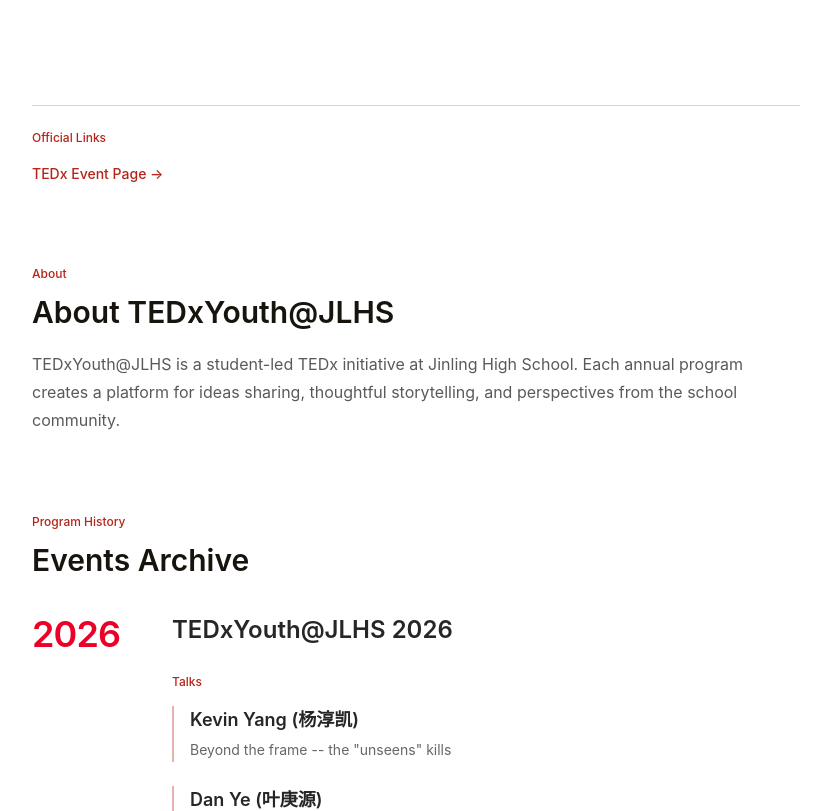
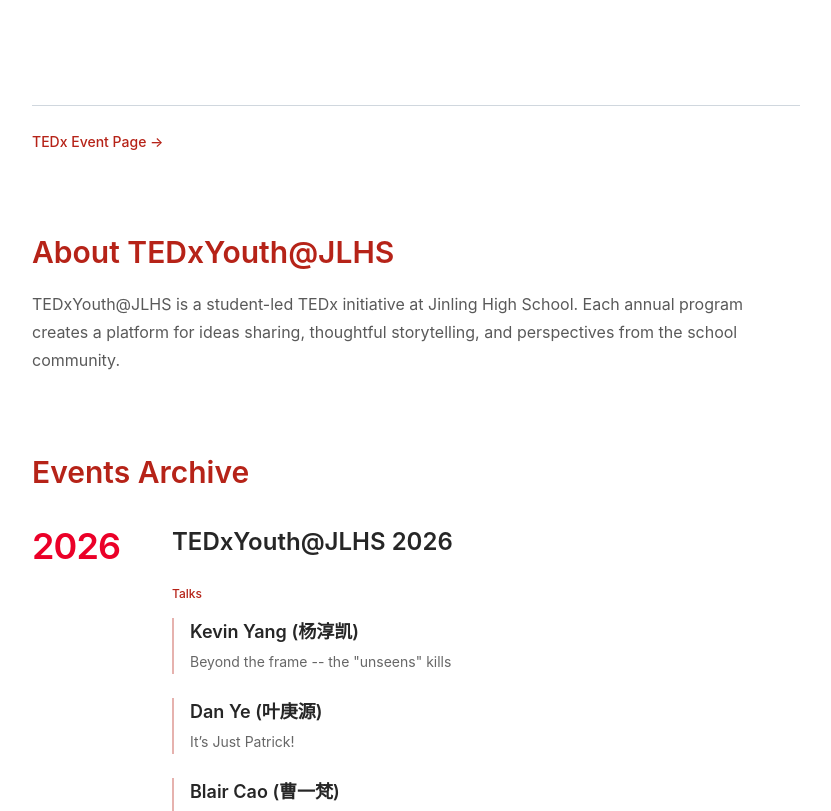
Before and after one commit to henrywyx0730/jlhsctc-official-website, a Next.js app: page /tedx in a window 1280 px wide. Shown: the part 520-1331 px from the top of the page, without its empty margins (56-887 px from the left). Built offline with nearby package versions, Linux system fonts and the light colour scheme.

Commit message:
style: simplify TEDx section headings and red accents

```diff
--- a/app/tedx/page.js
+++ b/app/tedx/page.js
@@ -202,8 +202,7 @@
 
       <section className="mx-auto max-w-6xl px-6 py-12 md:py-16">
         <section className="mt-12 max-w-3xl border-t border-[#d0d7de] pt-6">
-          <SectionLabel>Official Links</SectionLabel>
-          <div className="mt-4 flex flex-wrap gap-x-6 gap-y-3 text-sm leading-6">
+          <div className="flex flex-wrap gap-x-6 gap-y-3 text-sm leading-6">
             <ArchiveLink
               label="TEDx Event Page"
               href="https://www.ted.com/tedx/events/67468"
@@ -212,8 +211,7 @@
         </section>
 
         <section className="mt-20 max-w-3xl">
-          <SectionLabel>About</SectionLabel>
-          <h2 className="mt-3 font-display text-3xl font-semibold">
+          <h2 className="font-display text-3xl font-semibold text-tedx-ink">
             About TEDxYouth@JLHS
           </h2>
           <p className="mt-5 text-base leading-7 text-black/65">
@@ -224,8 +222,7 @@
         </section>
 
         <section className="mt-20">
-          <SectionLabel>Program History</SectionLabel>
-          <h2 className="mt-3 font-display text-3xl font-semibold">
+          <h2 className="font-display text-3xl font-semibold text-tedx-ink">
             Events Archive
           </h2>
           <div className="mt-9 max-w-4xl">
@@ -236,8 +233,7 @@
         </section>
 
         <section className="mt-20 max-w-4xl">
-          <SectionLabel>People &amp; Practice</SectionLabel>
-          <h2 className="mt-3 font-display text-3xl font-semibold">
+          <h2 className="font-display text-3xl font-semibold text-tedx-ink">
             Leadership &amp; Contributions
           </h2>
           <p className="mt-4 max-w-3xl text-base leading-7 text-black/65">
```
